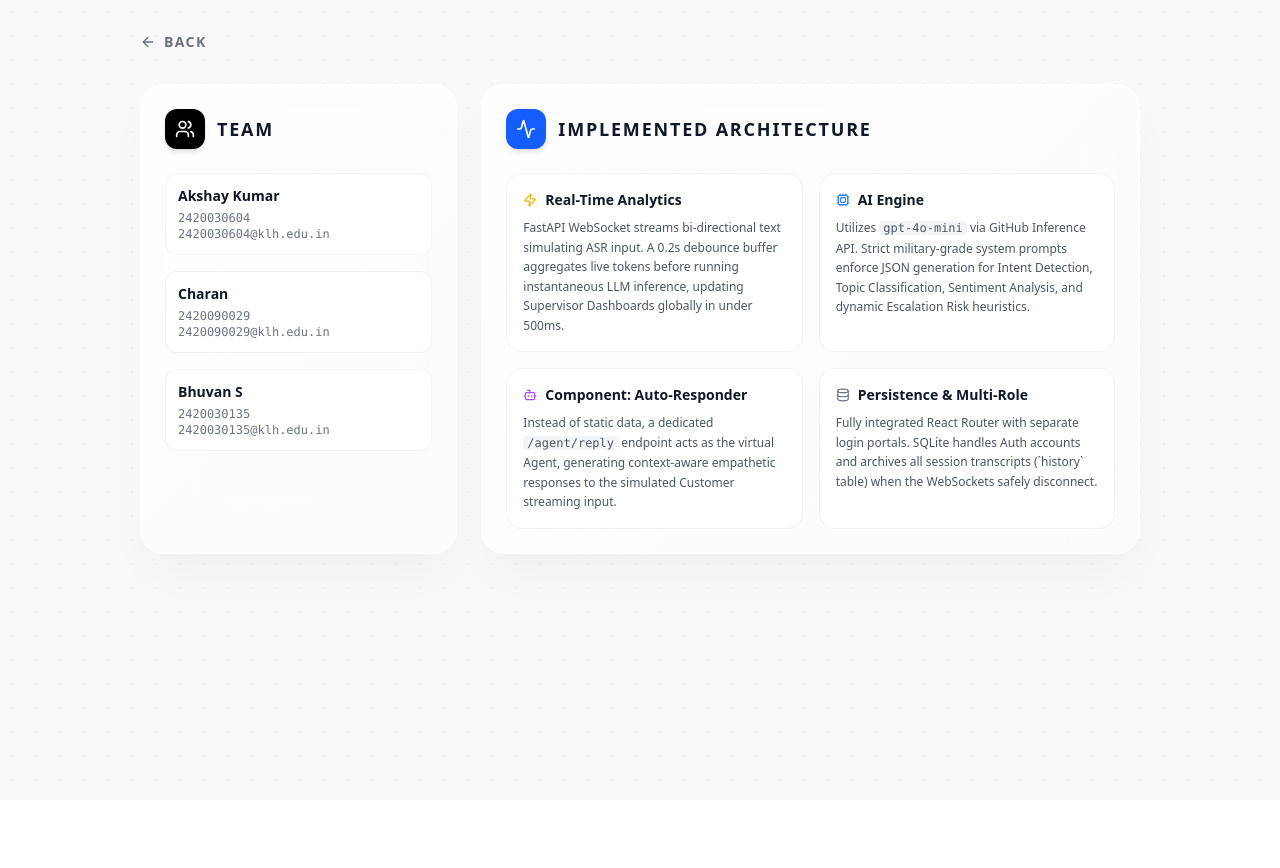
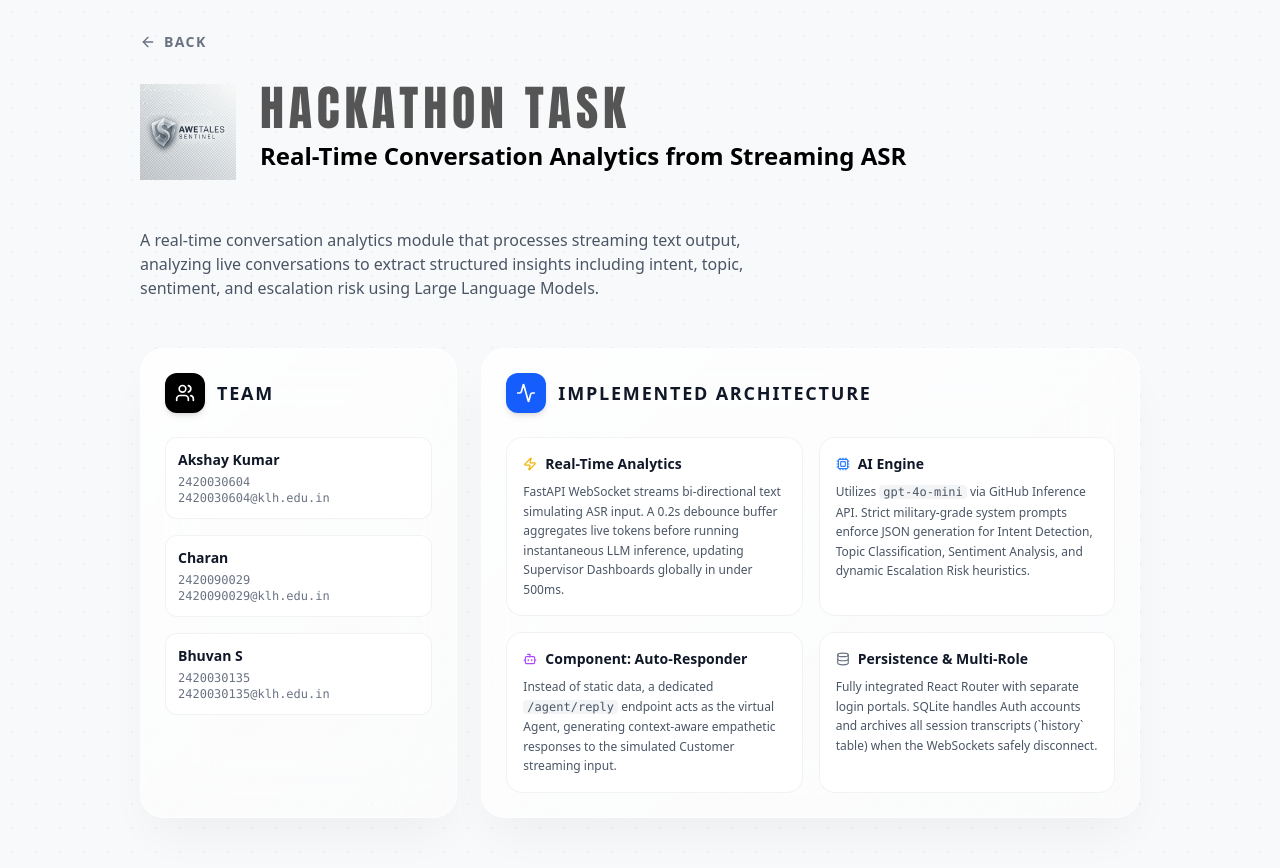
Before and after one commit to tonyboss365/awetales-sentinel, a React (Vite) app: page /details in a window 1280 px wide. Shown: the top 868 px of the page. Before the commit the page ends 800 px from the top, so only its background shows below. Built offline with nearby package versions, Linux system fonts and the light colour scheme.

Commit message:
Corrected Details.jsx header and import

```diff
--- a/src/Details.jsx
+++ b/src/Details.jsx
@@ -16,6 +16,20 @@ export default function Details() {
                 >
                     <ArrowLeft size={16} /> Back
                 </button>
+
+                <div className="mb-12 text-center md:text-left flex flex-col md:flex-row items-center md:items-end gap-6">
+                    <img src={logo} alt="Sentinel Logo" className="w-24 h-24 object-contain mb-4 md:mb-0" />
+                    <div>
+                        <h1 className="text-3xl md:text-5xl font-black text-[#555555] tracking-widest uppercase mb-2" style={{ fontFamily: 'Impact, sans-serif' }}>
+                            Hackathon Task
+                        </h1>
+                        <p className="text-xl md:text-2xl text-black font-bold mb-2">Real-Time Conversation Analytics from Streaming ASR</p>
+                    </div>
+                </div>
+
+                <p className="text-md text-gray-600 font-medium max-w-2xl text-center md:text-left mb-12">
+                    A real-time conversation analytics module that processes streaming text output, analyzing live conversations to extract structured insights including intent, topic, sentiment, and escalation risk using Large Language Models.
+                </p>
 
                 <div className="grid grid-cols-1 lg:grid-cols-3 gap-6 mb-8">
                     {/* Team Info */}
```
